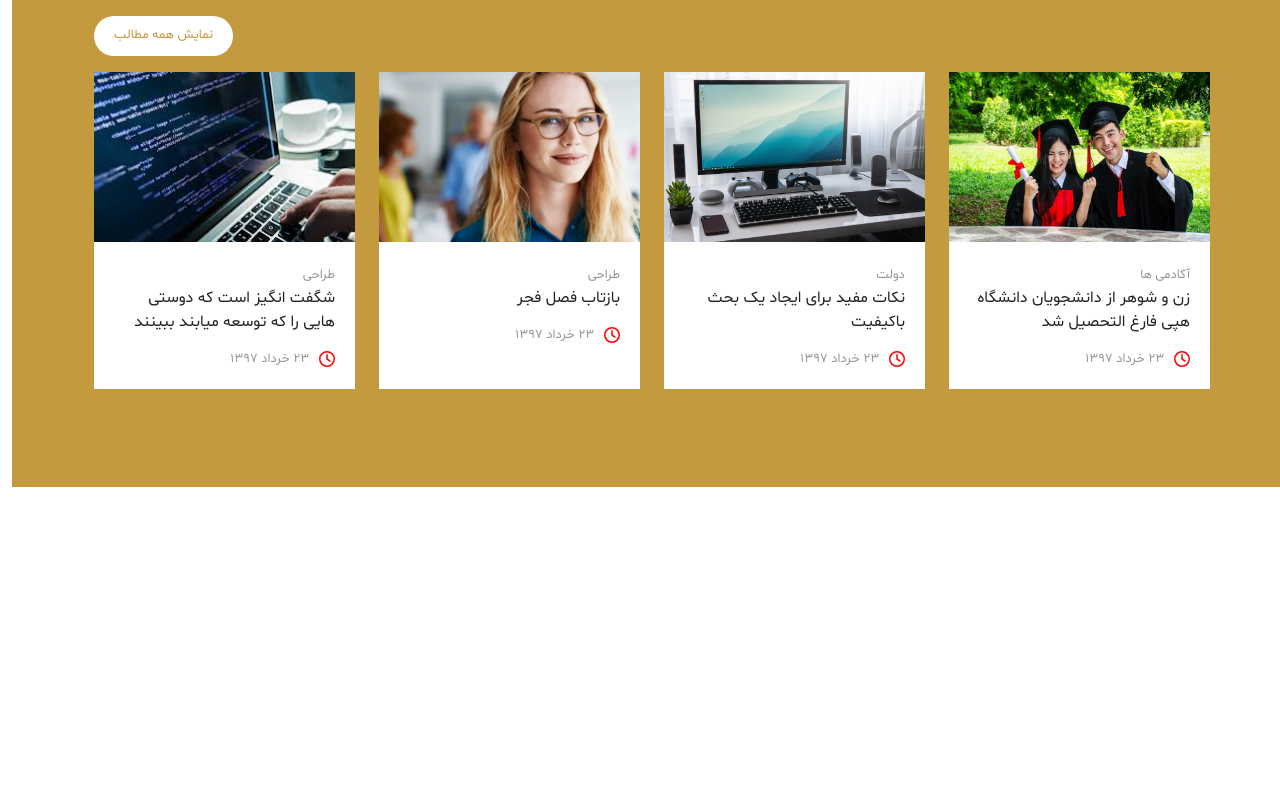
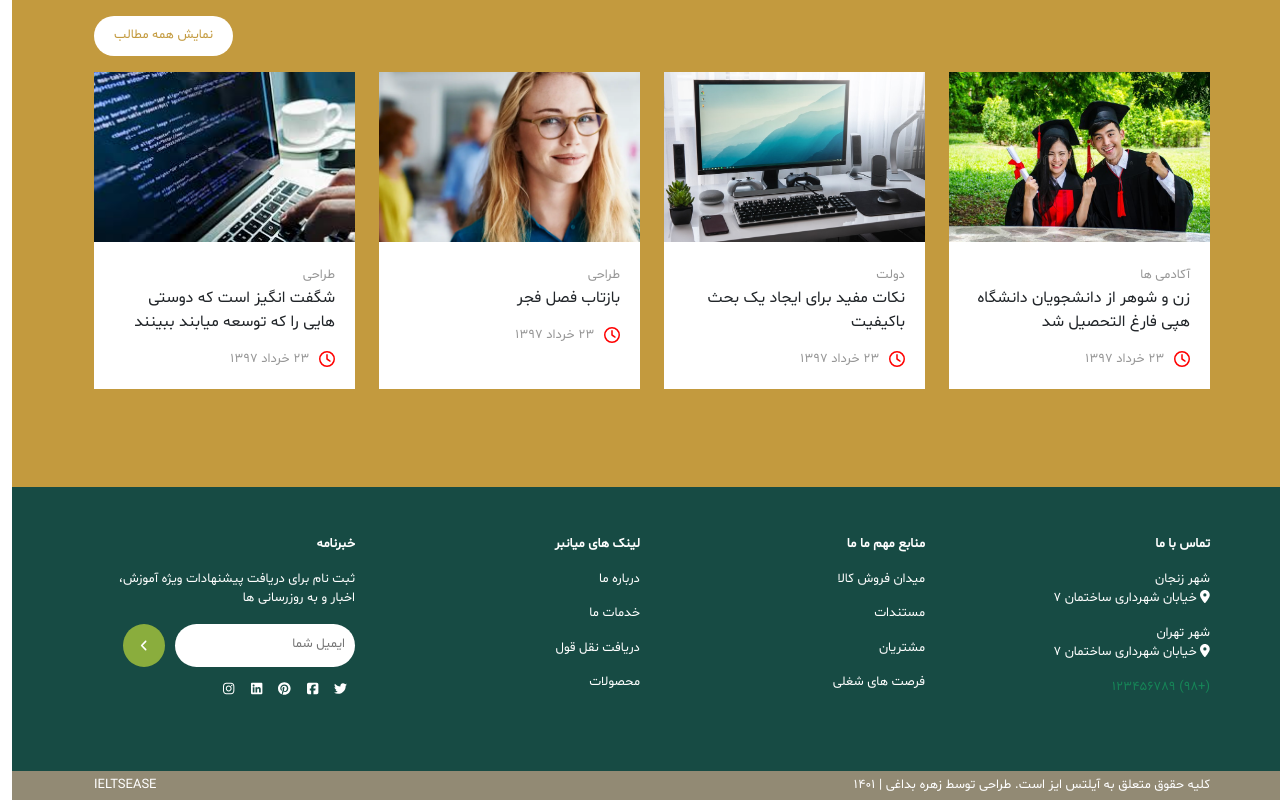
Before and after one commit to Bodaghi73/roshdana-final-project, a React (Create React App) app: page / in a window 1280 px wide. Shown: the part 3487-4287 px from the top of the page. Before the commit the page ends 3974 px from the top, so only its background shows below. Built offline with nearby package versions, Linux system fonts and the light colour scheme.

Commit message:
footer component

```diff
--- a/src/App.js
+++ b/src/App.js
@@ -3,6 +3,7 @@ import {BrowserRouter as Router,Routes, Route} from "react-router-dom";
 //pages & components
 import Main from "./pages/main";
 import Header from "./components/header";
+import Footer from "./components/footer";
 
 function App() {
   return (
@@ -11,6 +12,7 @@ function App() {
       <Routes>
         <Route path="/" element={<Main/>}/>
       </Routes>
+      <Footer></Footer>
     </Router>
   );
 }
--- /dev/null
+++ b/src/assets/styles/footer.scss
@@ -0,0 +1,77 @@
+@import "./style.scss";
+
+
+footer {
+    background-color: $background-color;
+
+    .container {
+        .row {
+            color: $white;
+            font-size: small;
+
+            label {
+                font-weight: bold;
+                margin-bottom: 15px;
+            }
+
+            .contact-us {
+                margin-bottom: 15px;
+                .address {
+                    margin-bottom: 15px;
+                }
+
+                a {
+                    text-decoration: none;
+                    color: $green-light-color;
+                }
+            }
+
+            .source,
+            .links {
+                margin-bottom: 15px;
+                a {
+                    text-decoration: none;
+                    color: $white;
+                    margin-bottom: 15px;
+                }
+            }
+
+            .news {
+                margin-bottom: 15px;
+                div {
+                    margin-top: 15px;
+
+                    input {
+                        padding: 10px;
+                        border: none;
+                        border-radius: 50px;
+                        outline: none;
+                    }
+
+                    button {
+                        padding: 15px 17px;
+                        margin-right: 10px;
+                        color: $white;
+                        background-color: #8aad3d;
+                        border: none;
+                        outline: none;
+                    }
+                }
+            }
+        }
+
+
+    }
+
+    .ielts-ease {
+        background-color: $gray-dark-color;
+
+        .container {
+            span {
+                padding: 5px 0;
+                color: $white;
+                font-size: small;
+            }
+        }
+    }
+}
--- a/src/assets/styles/style.scss
+++ b/src/assets/styles/style.scss
@@ -10,6 +10,7 @@ $gray-color:#969696;
 $gray-dark-color:#928a74;
 $green-dark-color:#596758;
 $blue-white-color:#f7f7f7;
+$green-light-color:#168557;
 
 %button{
     padding: 10px 20px;
--- /dev/null
+++ b/src/components/footer.js
@@ -0,0 +1,74 @@
+import { FontAwesomeIcon } from "@fortawesome/react-fontawesome";
+import { faLocationDot, faAngleLeft } from "@fortawesome/free-solid-svg-icons";
+import { faInstagram, faTwitter, faFacebookSquare, faPinterest, faLinkedin } from "@fortawesome/free-brands-svg-icons";
+
+//style
+import "../assets/styles/footer.scss";
+
+function Footer() {
+	return (
+		<footer>
+			<div className="container d-flex flex-column pt-5">
+				<div className="row justify-content-between">
+					<div className="contact-us col-md-6 col-lg-3">
+						<label>تماس با ما</label>
+						<div className="address d-flex flex-column">
+							<span>شهر زنجان</span>
+
+							<span>
+								<FontAwesomeIcon icon={faLocationDot} /> خیابان شهرداری ساختمان 7
+							</span>
+						</div>
+						<div className="address d-flex flex-column">
+							<span>شهر تهران</span>
+
+							<span>
+								<FontAwesomeIcon icon={faLocationDot} /> خیابان شهرداری ساختمان 7
+							</span>
+						</div>
+						<a href="tel:+98123456789">(+98) 123456789</a>
+					</div>
+					<div className="source col-md-6 col-lg-3 d-flex flex-column">
+						<label>منابع مهم ما ما</label>
+						<a href="/">میدان فروش کالا</a>
+						<a href="/">مستندات</a>
+						<a href="/">مشتریان</a>
+						<a href="/">فرصت های شغلی</a>
+					</div>
+					<div className="links col-md-6 col-lg-3 d-flex flex-column">
+						<label>لینک های میانبر</label>
+						<a href="/">درباره ما</a>
+						<a href="/">خدمات ما</a>
+						<a href="/">دریافت نقل قول</a>
+						<a href="/">محصولات</a>
+					</div>
+					<div className="news col-md-6 col-lg-3 d-flex flex-column">
+						<label>خبرنامه</label>
+						<span>ثبت نام برای دریافت پیشنهادات ویژه آموزش، اخبار و به روزرسانی ها</span>
+						<div className="d-flex">
+							<input placeholder="ایمیل شما"></input>
+							<button className="rounded-circle d-flex">
+								<FontAwesomeIcon icon={faAngleLeft} />
+							</button>
+						</div>
+						<div className="social-media">
+							<FontAwesomeIcon icon={faTwitter} className="mx-2" />
+							<FontAwesomeIcon icon={faFacebookSquare} className="mx-2" />
+							<FontAwesomeIcon icon={faPinterest} className="mx-2" />
+							<FontAwesomeIcon icon={faLinkedin} className="mx-2" />
+							<FontAwesomeIcon icon={faInstagram} className="mx-2" />
+						</div>
+					</div>
+				</div>
+			</div>
+			<div className="ielts-ease">
+				<div className="container d-flex justify-content-between mt-5">
+					<span>کلیه حقوق متعلق به آیلتس ایز است. طراحی توسط زهره بداغی | 1401</span>
+					<span>IELTSEASE</span>
+				</div>
+			</div>
+		</footer>
+	);
+}
+
+export default Footer;
```
